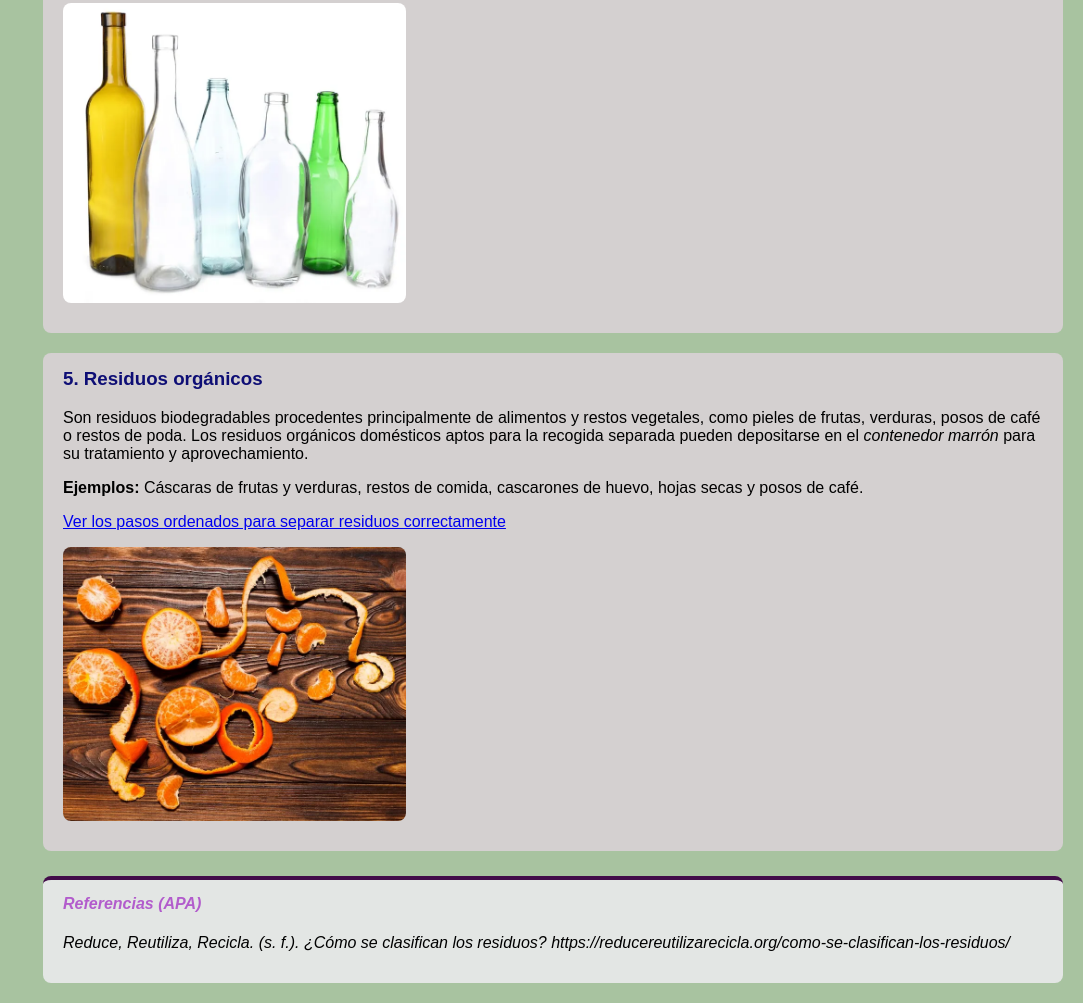
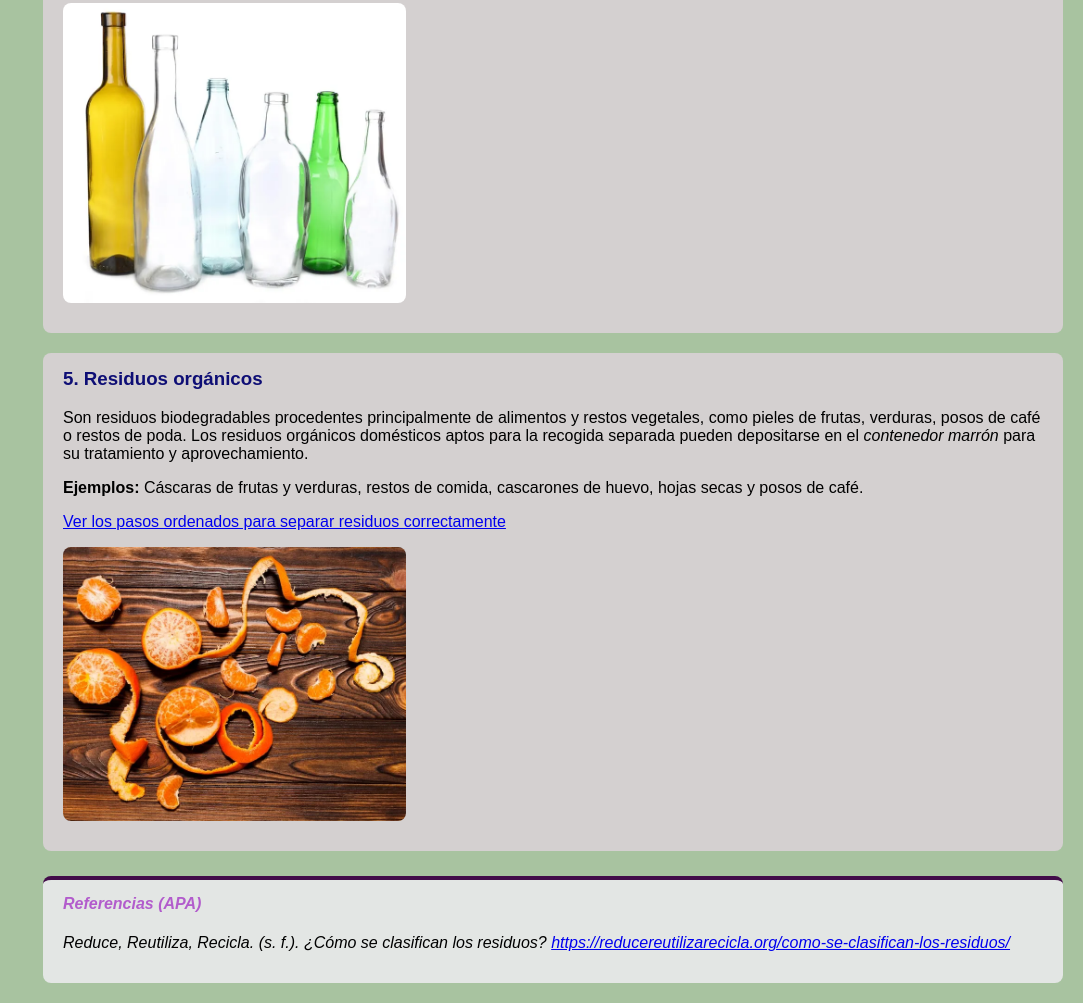
Before and after one commit to Ximenitaing/paec-eco-venados, a plain HTML site: page tipos_residuos.html in a window 1280 px wide. Shown: the part 3620-4623 px from the top of the page, without its empty margins (197-1280 px from the left). Drawn offline with Linux system fonts and the light colour scheme.

```diff
--- a/tipos_residuos.html
+++ b/tipos_residuos.html
@@ -145,7 +145,7 @@
 
             <footer class="pie-pagina">
                 <h4>Referencias (APA)</h4>
-                <p>Reduce, Reutiliza, Recicla. (s. f.). <em>¿Cómo se clasifican los residuos?</em> https://reducereutilizarecicla.org/como-se-clasifican-los-residuos/</p>
+                <p>Reduce, Reutiliza, Recicla. (s. f.). <em>¿Cómo se clasifican los residuos?</em> <a href="https://reducereutilizarecicla.org/como-se-clasifican-los-residuos/" target="_blank">https://reducereutilizarecicla.org/como-se-clasifican-los-residuos/ </a></p>
             </footer>
         </div>
     </div>
```
